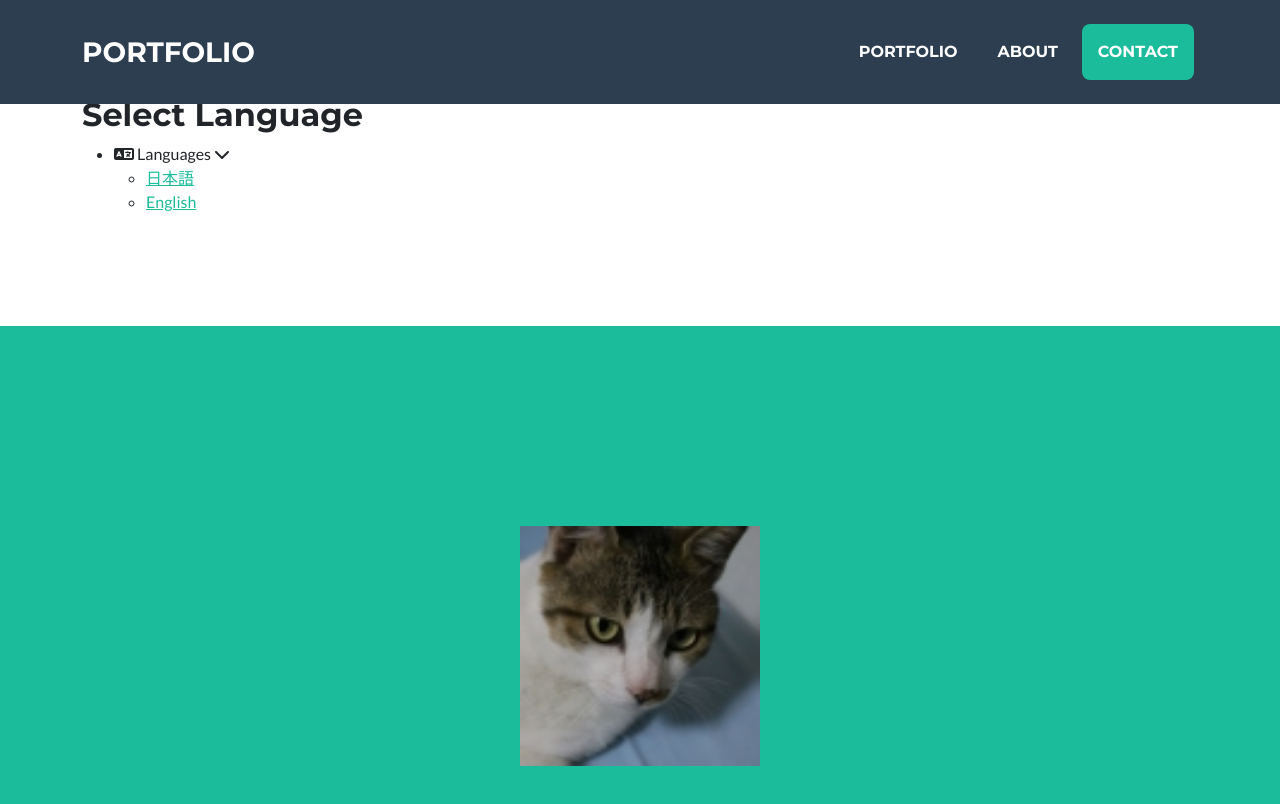
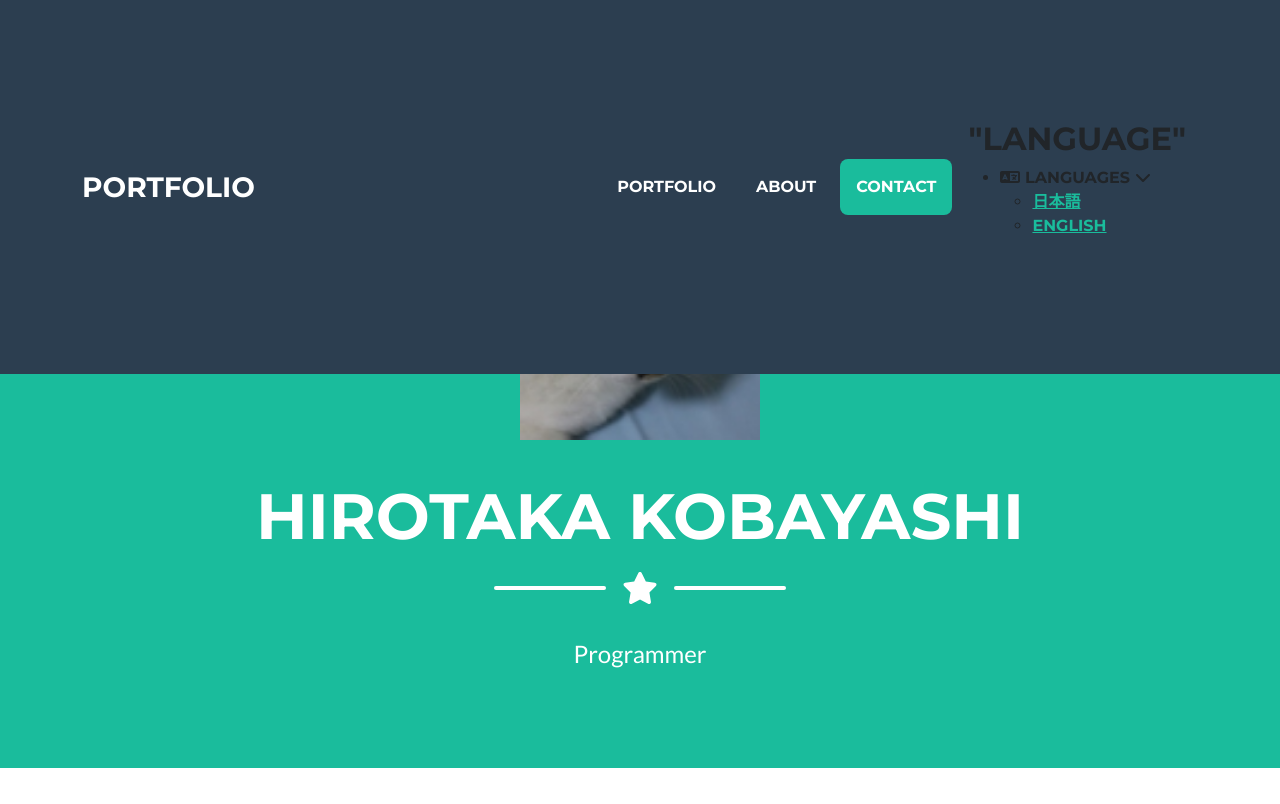
Before and after one commit to cobaemon/Portfolio, a Django app: template portfolio/templates/index.html in a window 1280 px wide. Shown: the top 804 px of the page. Run offline with Django 4.2, Linux system fonts and the light colour scheme; the template is opened without the code that fills it: values that come from a table or form of the project are taken from there, others are empty; some libraries are stand-ins or nearby versions.

Commit message:
Update index.html

```diff
--- a/portfolio/templates/index.html
+++ b/portfolio/templates/index.html
@@ -34,16 +34,13 @@
                         <li class="nav-item mx-0 mx-lg-1"><a class="nav-link py-3 px-0 px-lg-3 rounded" href="#contact">Contact</a></li>
                     </ul>
                 </div>
-            </div>
-        </nav>
-
                 <!-- Select Language section-->
                 <section class="page-section" id="favorite-books">
                     <div class="container">
-                <h2>{% trans "Select Language" %}</h2>
+                        <h2>"Language"</h2>
                         <ul class="accordion-menu">
                             <li>
-                        <div class="dropdownlink"><i class="fa fa-language" aria-hidden="true"></i> {% trans "Languages" %}
+                                <div class="dropdownlink"><i class="fa fa-language" aria-hidden="true"></i> Languages
                                     <i class="fa fa-chevron-down" aria-hidden="true"></i>
                                 </div>
                                 <ul class="submenuItems">
@@ -54,7 +51,8 @@
                         </ul>
                     </div>
                 </section>
-
+            </div>
+        </nav>
         <!-- Masthead-->
         <header class="masthead bg-primary text-white text-center">
             <div class="container d-flex align-items-center flex-column">
```
Lines whose indentation alone changed are shown as unchanged.
